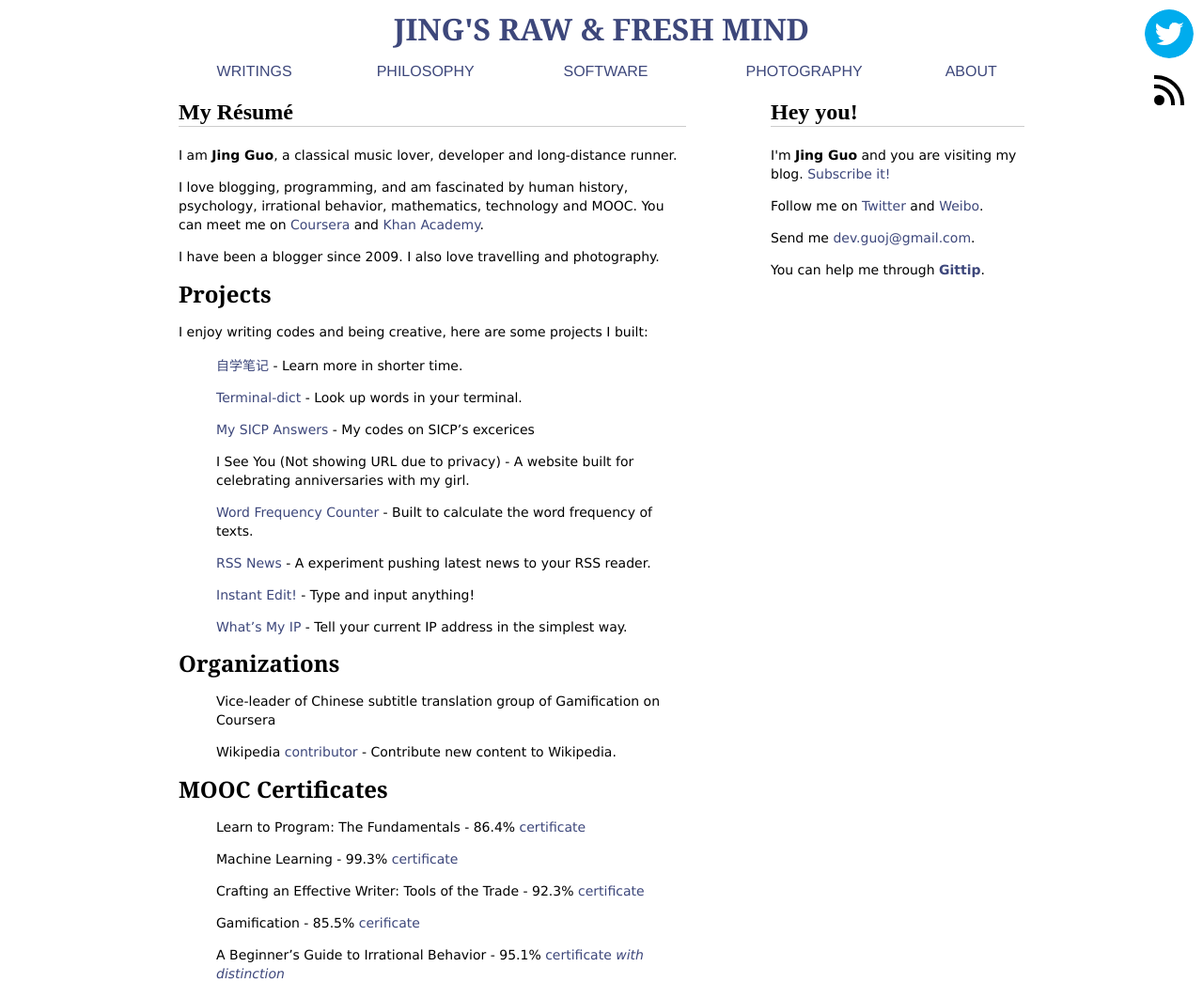
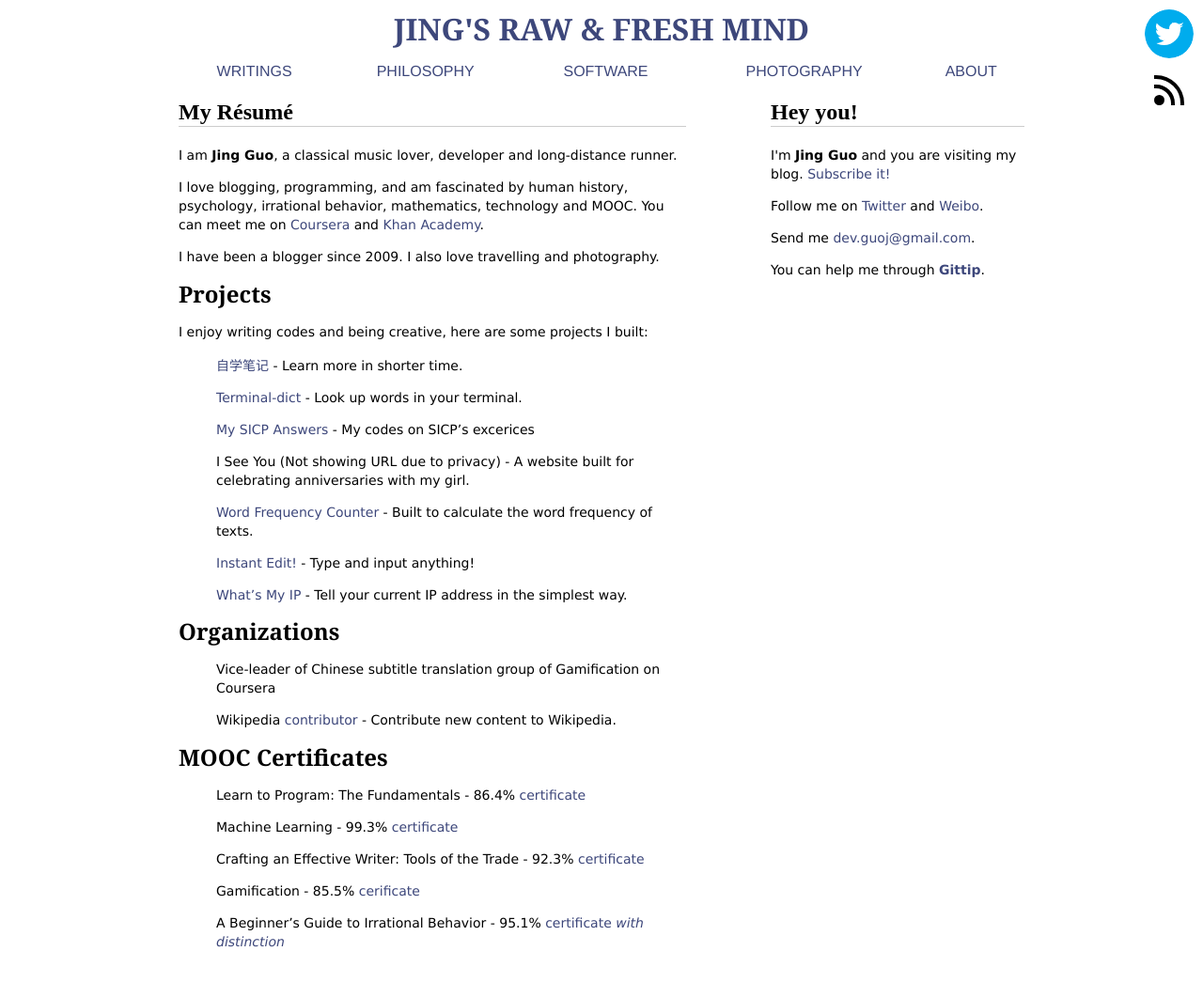
Before and after one commit to guojing0/guojing0.github.io, a Jekyll site: the page built from about-me.md, in a window 1280 px wide. Shown: the whole page at 94% size. Built offline with Jekyll 4.4.1, drawn with Linux system fonts in a browser that asks for light colours; Markdown is read by kramdown in place of the engine named in the settings; after the commit the page ends 1028 px from its top, so only the background shows below that.

Commit message:
delete RSS News

```diff
--- a/about-me.md
+++ b/about-me.md
@@ -24,8 +24,6 @@
 
 * [Word Frequency Counter](https://github.com/guojing0/my_python/blob/master/frequency.py) - Built to calculate the word frequency of texts.
 
-* [RSS News](http://rssnews.guoj.org/) - A experiment pushing latest news to your RSS reader.
-
 * [Instant Edit!](http://instantedit.github.io/) - Type and input anything!
 
 * [What's My IP](http://ip.guoj.org/) - Tell your current IP address in the simplest way.
```
